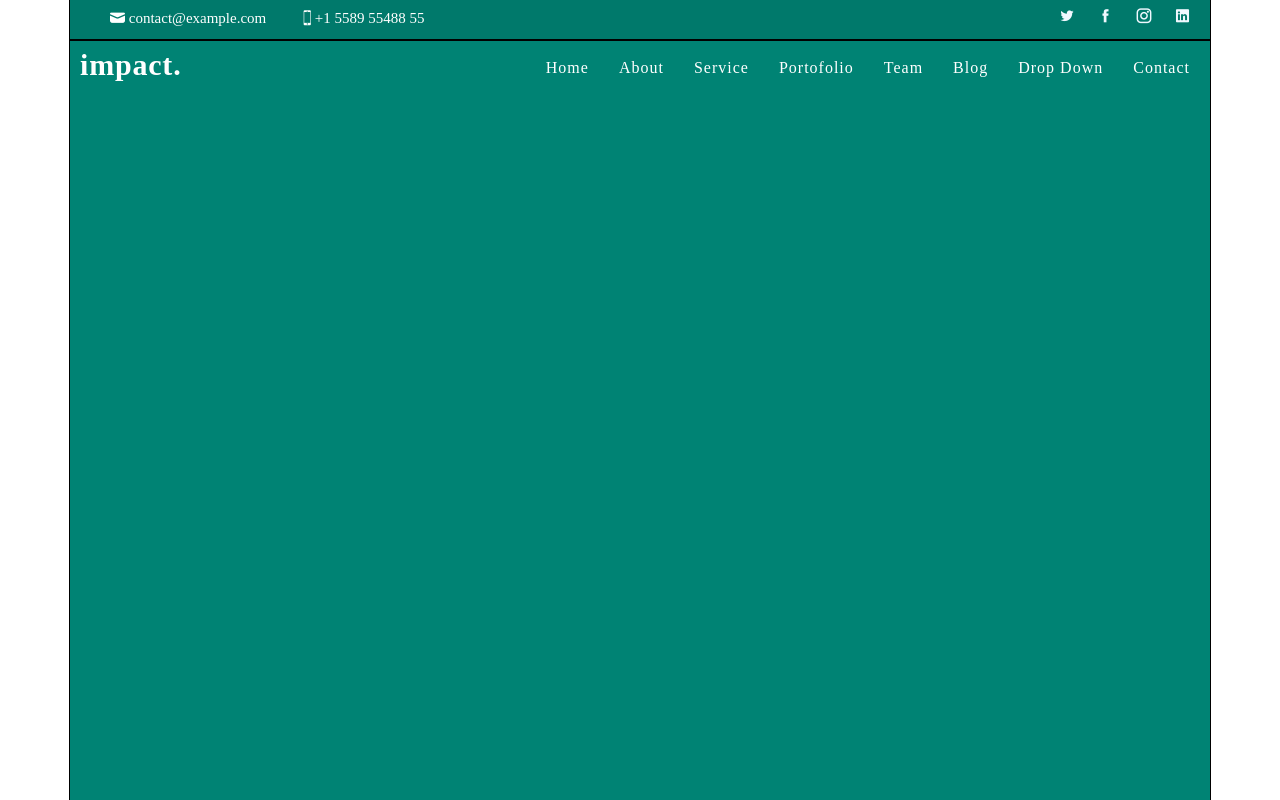
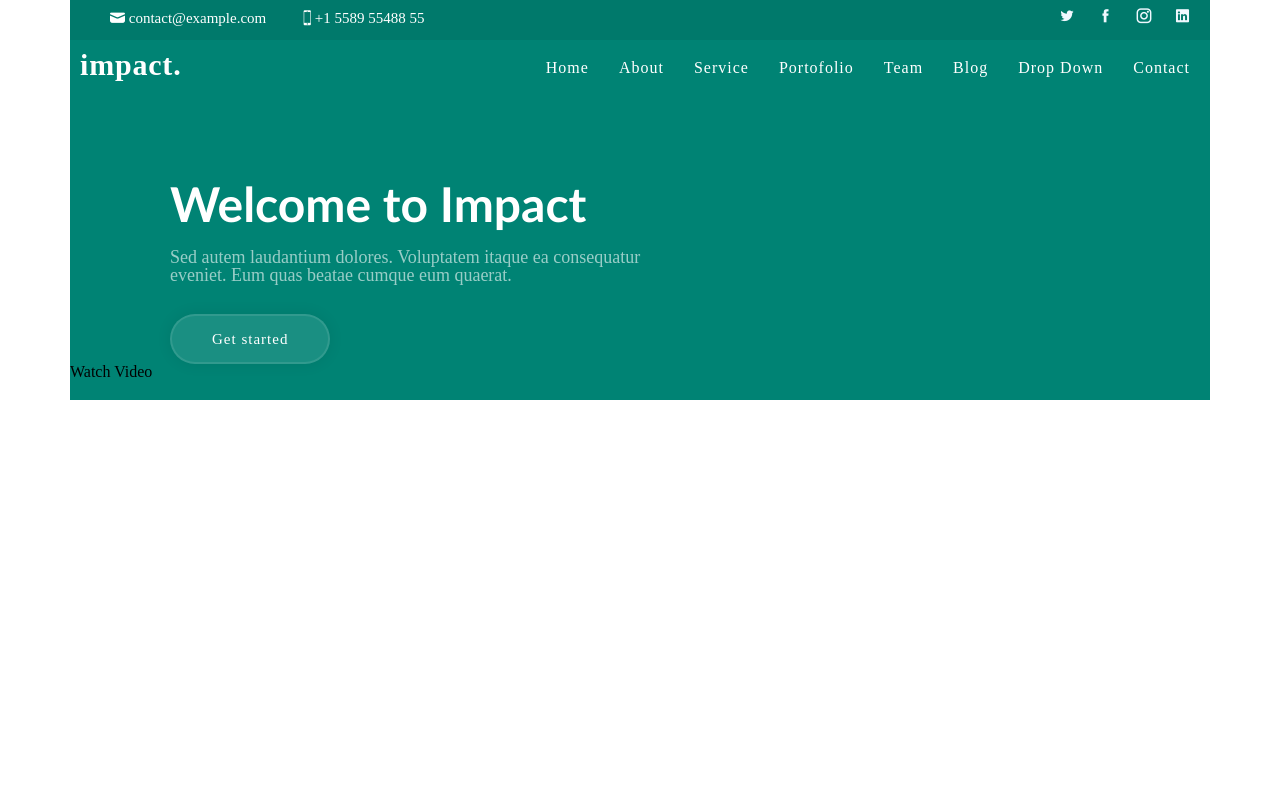
Before and after one commit to manikandan2704/practice-4, a plain HTML site: page index.html in a window 1280 px wide. Shown: the top 800 px of the page. Drawn offline with Linux system fonts and the light colour scheme.

Commit message:
add new file

```diff
--- a/css/main.css
+++ b/css/main.css
@@ -2,7 +2,6 @@
     width: 1140px;
     height: auto;
     margin: auto;
-    outline: solid 1px;
 }
 
 .info-flex{
@@ -41,12 +40,19 @@
     color: aliceblue;
     transition: 0.5s;
 }
+
+
+
+
+
+
+
 .header-flex{
     display: flex;
     justify-content: space-between;
     /* flex-wrap: wrap; */
     background-color: #008374;
-    height:1300px
+    height:60px
 }
 .header{
     padding: 10px;
@@ -72,21 +78,65 @@
 .header-1 ol li{
     padding-left: 30px;
 }
-/* .header-1 li:hover{
-    /* text-decoration: underline; */
+
 
 .header-1 ol li a::before{
     content: "";
     height: 3px;
     background-color: red;
-    /* width: 100%; */
+    width: 0px;
     position: absolute;
     left: 0;
     top: 120%;
-    transition: 0.2s;
+    transition: 1s;
 
 }
 .header-1 ol li:hover > a::before{
     width: 100%;
-    transition: 0.2s;
+    transition: 1s;
 }
+
+
+
+
+
+
+.banner-flex{
+    background-color: #008374;
+    display: flex;
+    justify-content: space-between;
+    height: 300px;
+}
+.content h2{
+    font-size: 48px;
+    padding-top: 80px;
+    padding-left: 100px;
+    color: #fff;
+    font-weight: 700;
+    padding-bottom: 20px;
+    font-family:'Gill Sans', 'Gill Sans MT', Calibri, 'Trebuchet MS', sans-serif
+}
+.content p{
+    padding-left: 100px;
+    font-size: 18px;
+    color: rgba(255, 255, 255, 0.6);
+    font-weight: 400;
+    margin-bottom: 30px;
+}
+.content button{
+    height: 50px;
+    padding-left: 100px;
+    width: auto;
+    font-family: var(--font-primary);
+    font-weight: 500;
+    font-size: 15px;
+    letter-spacing: 1px;
+    margin-left: 100px;
+    padding: 14px 40px;
+    border-radius: 50px;
+    transition: 0.3s;
+    color: #fff;
+    background: rgba(255, 255, 255, 0.1);
+    box-shadow: 0 0 15px rgb(0 0 0 / 8%);
+    border: 2px solid rgba(255, 255, 255, 0.1);
+}
--- a/index.html
+++ b/index.html
@@ -30,6 +30,11 @@
         </section>
     </section>
     <!--quick info ends-->
+
+
+
+
+
     <!--header start-->
     <section class="header-info">
         <section class="container">
@@ -54,7 +59,32 @@
         </section>
     </section>
     <!--header ends-->
+
+
+
+
+
     <!--banner start-->
+    <section class="banner-inf0">
+        <section class="container">
+            <div class="banner-flex">
+                <div class="content">
+                    <h2>Welcome to Impact</h2>
+                    <p>Sed autem laudantium dolores. Voluptatem itaque ea consequatur<br> eveniet. Eum quas beatae
+                        cumque eum quaerat.</p>
+                    <div class="button">
+                        <button>
+                            Get started
+                        </button>
+                        <h3>Watch Video</h3>
+                    </div>
+
+                </div>
+                <div clas="image">
+                </div>
+            </div>
+        </section>
+    </section>
     <!--banner ends-->
 
 
```
Also changed, not shown: banner-images.svg (deleted).
